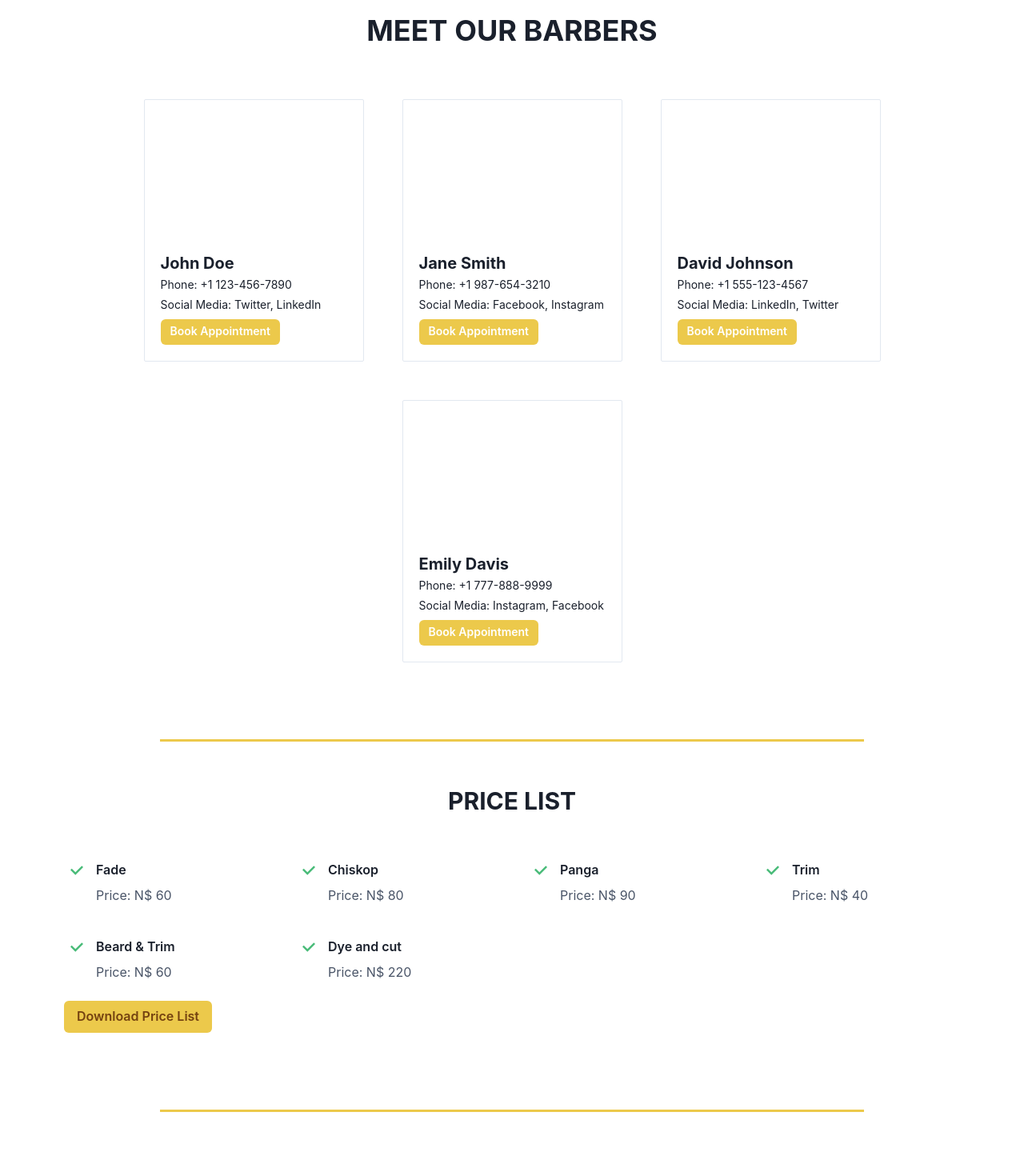
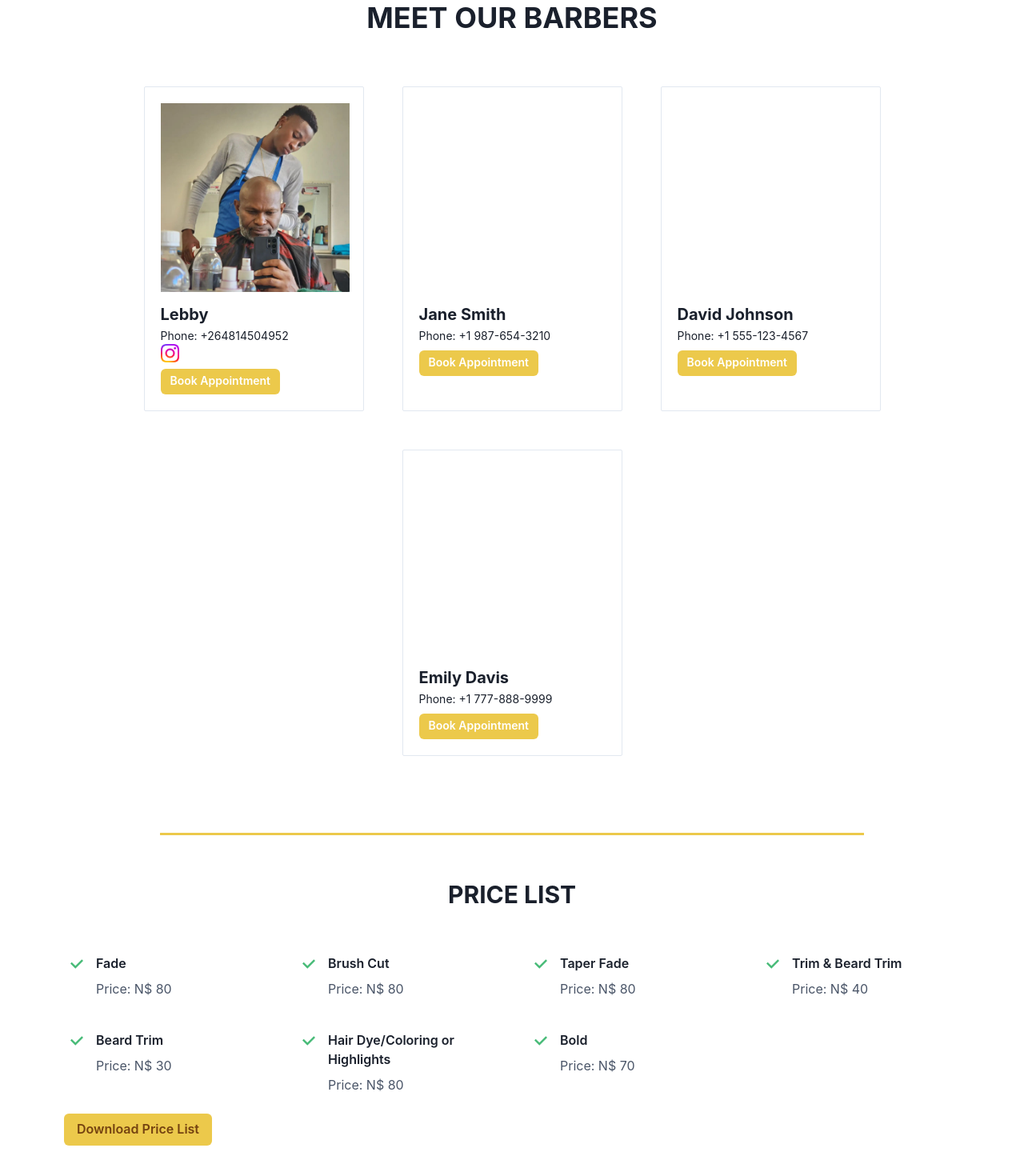
Before and after one commit to Kacelo/Shenatungo, a Next.js app in the folder shena-front-end/: page /barbershop in a window 1280 px wide. Shown: the part 1000-2470 px from the top of the page at 80% size. Built offline with nearby package versions, Linux system fonts and the light colour scheme.

Commit message:
added stuff

```diff
--- a/shena-front-end/app/barbershop/page.tsx
+++ b/shena-front-end/app/barbershop/page.tsx
@@ -7,29 +7,29 @@ import HorizontalRule from "@/components/HorizontalRule";
 export default function Barbershop() {
   const employeesData = [
     {
-      name: "John Doe",
-      phoneNumber: "+1 123-456-7890",
-      socialMedia: ["Twitter", "LinkedIn"],
-      imageSrc: ''
+      name: "Lebby",
+      phoneNumber: "+264814504952",
+      socialMedia:"https://www.instagram.com/lebby_z_fade_cutz_/",
+      imageSrc: '/images/barberSection/lebby.jpeg'
     },
     {
       name: "Jane Smith",
       phoneNumber: "+1 987-654-3210",
-      socialMedia: ["Facebook", "Instagram"],
+      socialMedia: "",
       imageSrc: ''
 
     },
     {
       name: "David Johnson",
       phoneNumber: "+1 555-123-4567",
-      socialMedia: ["LinkedIn", "Twitter"],
+      socialMedia: "",
       imageSrc: ''
 
     },
     {
       name: "Emily Davis",
       phoneNumber: "+1 777-888-9999",
-      socialMedia: ["Instagram", "Facebook"],
+      socialMedia: "",
       imageSrc: ''
     },
   ];
@@ -43,32 +43,37 @@ export default function Barbershop() {
     {
       id: 1,
       title: 'Fade',
-      text: '60',
+      text: '80',
     },
     {
       id: 2,
-      title: 'Chiskop',
+      title: 'Brush Cut',
       text: '80',
     },
     {
       id: 3,
-      title: 'Panga',
-      text: '90',
+      title: 'Taper Fade',
+      text: '80',
     },
     {
       id: 4,
-      title: 'Trim',
+      title: 'Trim & Beard Trim',
       text: '40',
     },
     {
       id: 5,
-      title: 'Beard & Trim',
-      text: '60',
+      title: 'Beard Trim',
+      text: '30',
     },
     {
       id: 6,
-      title: 'Dye and cut',
-      text: '220',
+      title:'Hair Dye/Coloring or Highlights ',
+      text: '80',
+    },
+    {
+      id: 7,
+      title: 'Bold',
+      text: '70',
     },
     // Add more hairstyle objects as needed
   ];
@@ -76,17 +81,17 @@ export default function Barbershop() {
     {
       src: '/images/barberSection/IMG_1788.JPG',
       alt: 'Image 2',
-      caption: 'Beautiful scenery',
+      caption: 'Fade',
     },
     {
       src: '/images/barberSection/IMG_1798.JPG',
       alt: 'Image 2',
-      caption: 'Stunning architecture',
+      caption: 'Beard Trim',
     },
     {
       src: '/images/barberSection/IMG_1754.JPG',
       alt: 'Image 2',
-      caption: 'Stunning architecture',
+      caption: 'Trimming',
     },
     // Add more image objects as needed
   ];
--- a/shena-front-end/components/EmployeeCards.tsx
+++ b/shena-front-end/components/EmployeeCards.tsx
@@ -65,7 +65,7 @@ const EmployeeCards: React.FC<ServicesProps> = ({ employees, openingText }) => {
 interface CardProps {
   heading: string;
   phoneNumber: string;
-  socialMedia: string[];
+  socialMedia: string;
   imageSrc: string;
 }
 
@@ -75,6 +75,10 @@ const Card: React.FC<CardProps> = ({ heading, phoneNumber, socialMedia, imageSrc
         const url = `https://api.whatsapp.com/send?phone=${phoneNumber}&text=${encodeURIComponent(message)}`;
         window.open(url, '_blank');
       };
+      const openInsta = () =>{
+        const url = socialMedia;
+        window.open(url, '_blank');
+      }
   return (
     <Box
       maxW={{ base: 'full', md: '275px' }}
@@ -87,14 +91,14 @@ const Card: React.FC<CardProps> = ({ heading, phoneNumber, socialMedia, imageSrc
       <Stack align={'start'} spacing={2}>
         <Flex
           w={236}
-          h={156}
+          h={236}
           align={'center'}
           justify={'center'}
           color={'white'}
           bg={useColorModeValue('white', 'gray.700')}
         >
             {imageSrc ? <Image src={imageSrc}  alt=''height={236}
-              width={236}/> : ''}
+              width={'-webkit-fill-available'}/> : ''}
           {/* Place your employee image or icon here */}
         </Flex>
         <Box mt={2}>
@@ -102,9 +106,10 @@ const Card: React.FC<CardProps> = ({ heading, phoneNumber, socialMedia, imageSrc
           <Text mt={1} fontSize={'sm'}>
             Phone: {phoneNumber}
           </Text>
-          <Text mt={1} fontSize={'sm'}>
-            Social Media: {socialMedia.join(', ')}
-          </Text>
+          <div onClick={openInsta} style={{cursor: "pointer" }}>
+             {socialMedia ? <Image src={'/images/instagram.png'}  alt=''height={23}
+              width={23}/> : ''}
+          </div>
         </Box>
         <Button  backgroundColor={'#ECC94B'} color={'white'} size={'sm'} onClick={openWhatsApp}>
           Book Appointment
--- a/shena-front-end/components/NavBar.tsx
+++ b/shena-front-end/components/NavBar.tsx
@@ -32,7 +32,7 @@ import {
           bg={useColorModeValue('white', 'gray.800')}
           color={useColorModeValue('gray.600', 'white')}
           minH={'60px'}
-          py={{ base: 2 }}
+          // py={{ base: 2 }}
           px={{ base: 4 }}
           borderBottom={1}
           borderStyle={'solid'}
@@ -53,7 +53,7 @@ import {
           </Flex>
           <Flex flex={{ base: 1 }} justify={{ base: 'center', md: 'start' }} >
   <Image src="/images/shena-logo.jpeg"  alt=''height={144}
-              width={100}/>
+              width={100} style={{mixBlendMode: "darken"}}/>
             <Flex display={{ base: 'none', md: 'flex' }} ml={10}>
               <DesktopNav />
             </Flex>
```
Also changed, not shown: shena-front-end/public/images/barberSection/lebby.jpeg (added), shena-front-end/public/images/instagram.png (added).
